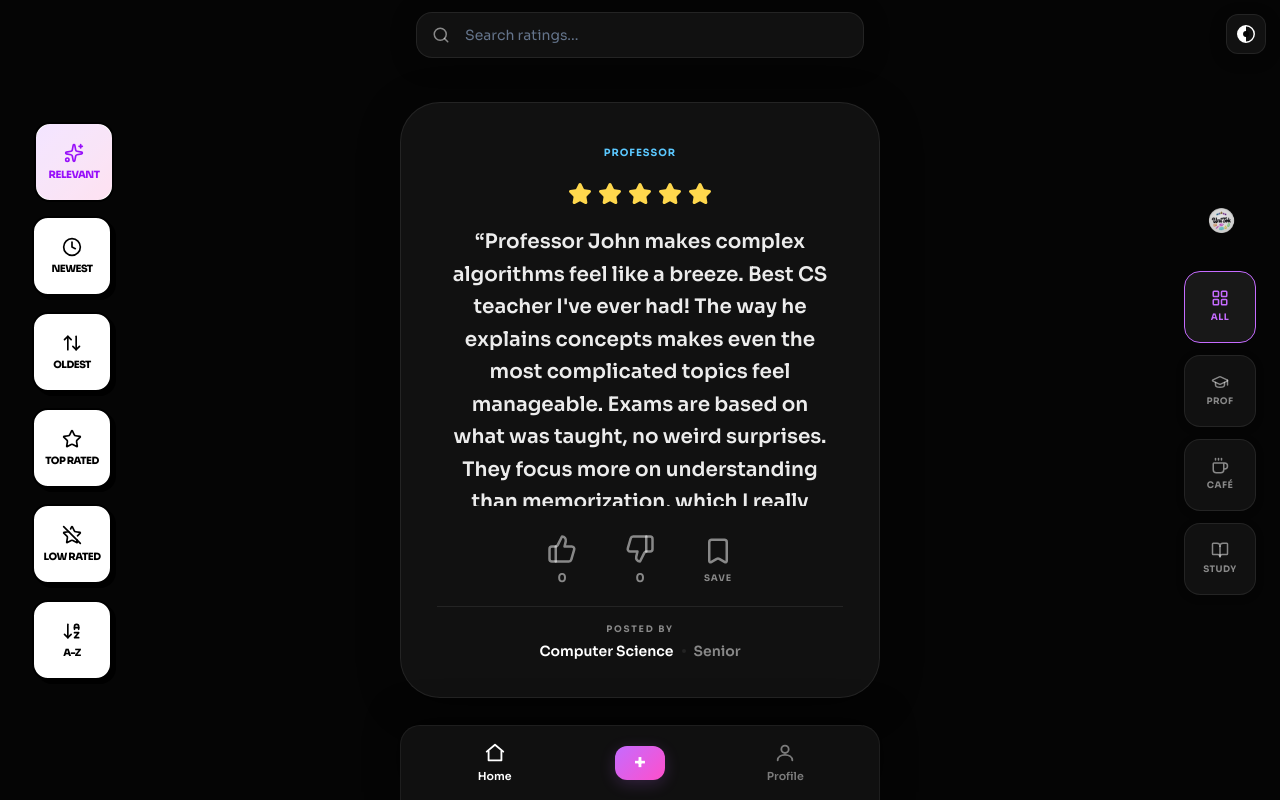
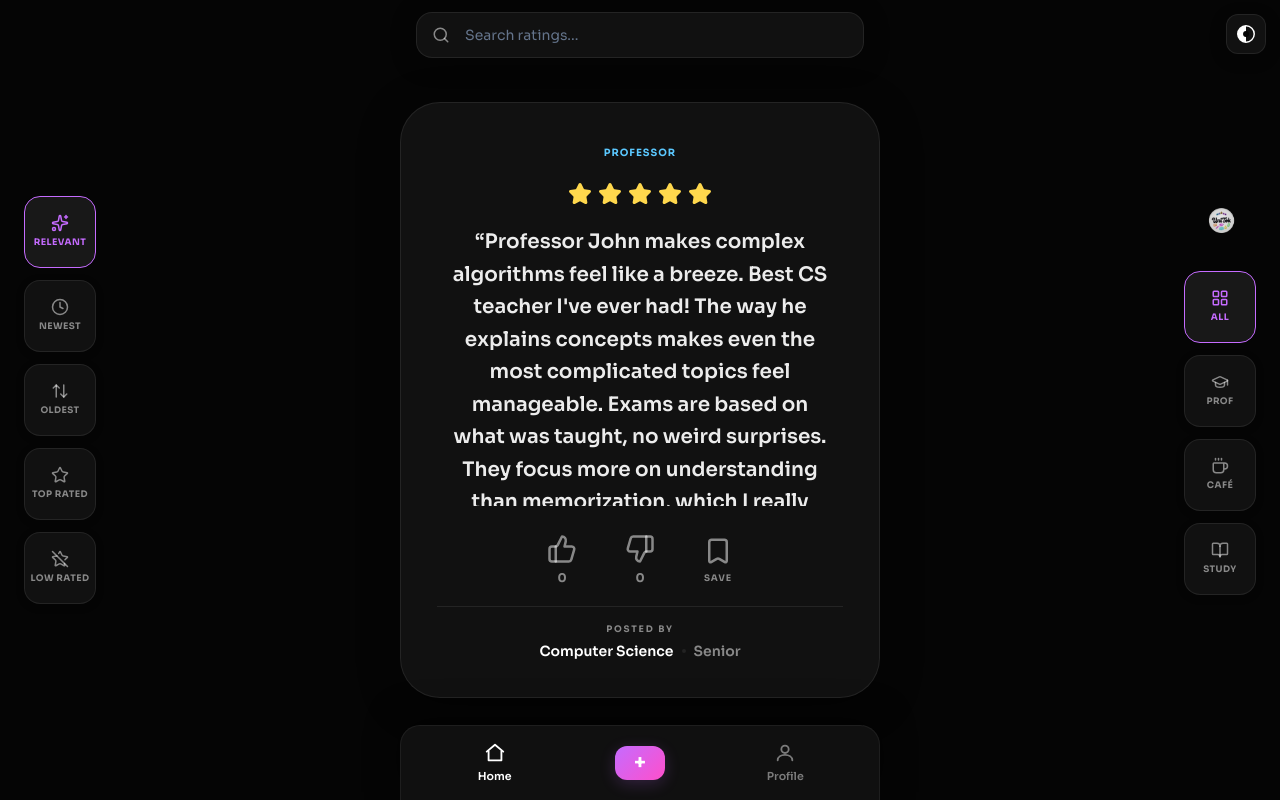
Before and after one commit to cmps-271-team-2/Frontend, a Next.js app: page /home in a window 1280 px wide. Built offline with nearby package versions, Linux system fonts and the light colour scheme.

Commit message:
improved the design for the sorting buttons

```diff
--- a/app/components/sortBar.tsx
+++ b/app/components/sortBar.tsx
@@ -13,47 +13,61 @@ import {
 export default function SortBar({ activeSort, setActiveSort }: any) {
 
   const sortOptions = [
-    { id: "relevant", label: "Relevant", icon: <Sparkles size={20} /> },
-    { id: "newest", label: "Newest", icon: <Clock size={20} /> },
-    { id: "oldest", label: "Oldest", icon: <ArrowUpDown size={20} /> },
-    { id: "highestRating", label: "Top Rated", icon: <Star size={20} /> },
-    { id: "lowestRating", label: "Low Rated", icon: <StarOff size={20} /> },
-    { id: "alphabetical", label: "A-Z", icon: <ArrowDownAZ size={20} /> }
+    { id: "relevant", label: "Relevant", icon: <Sparkles size={18} />, color: "var(--accent)" },
+    { id: "newest", label: "Newest", icon: <Clock size={18} />, color: "var(--accent-blue)" },
+    { id: "oldest", label: "Oldest", icon: <ArrowUpDown size={18} />, color: "var(--accent)" },
+    { id: "highestRating", label: "Top Rated", icon: <Star size={18} />, color: "var(--accent-orange)" },
+    { id: "lowestRating", label: "Low Rated", icon: <StarOff size={18} />, color: "var(--accent-orange)" }
   ];
 
   return (
-    <nav className="fixed top-0 left-8 h-screen z-[100] flex flex-col items-center justify-center gap-6">
+    <nav className="fixed top-0 left-6 h-screen z-[100] flex flex-col items-center justify-center gap-5">
 
-      <div className="flex flex-col gap-4">
-        {sortOptions.map((option) => (
-          <button
-            key={option.id}
-            onClick={() => setActiveSort(option.id)}
-            className={`flex flex-col items-center justify-center w-20 h-20 rounded-2xl border-2 border-black transition-all duration-200 group relative
-              ${
-                activeSort === option.id
-                  ? "bg-white shadow-none translate-x-[2px] translate-y-[2px]"
-                  : "bg-white shadow-[4px_4px_0px_rgba(0,0,0,1)] hover:shadow-none hover:translate-x-[2px] hover:translate-y-[2px]"
-              }`}
-          >
+      <div className="flex flex-col gap-3">
+        {sortOptions.map((option) => {
 
-            {activeSort === option.id && (
-              <div className="absolute inset-0 rounded-2xl bg-gradient-to-br from-purple-500/20 to-pink-500/20 animate-pulse" />
-            )}
+          const isActive = activeSort === option.id;
 
-            <div className={`relative z-10 ${activeSort === option.id ? "text-purple-600" : "text-black"}`}>
+          return (
+            <button
+              key={option.id}
+              onClick={() => setActiveSort(option.id)}
+              className="flex flex-col items-center justify-center w-[72px] h-[72px] rounded-2xl transition-all duration-200"
+              style={{
+                background: isActive ? "var(--card-elevated)" : "var(--card)",
+                border: `1px solid ${isActive ? option.color : "var(--border)"}`,
+                color: isActive ? option.color : "var(--muted)",
+                boxShadow: isActive
+                  ? `0 0 16px ${option.color}22, 0 4px 12px rgba(0,0,0,0.3)`
+                  : "0 2px 8px rgba(0,0,0,0.2)",
+              }}
+              onMouseEnter={(e) => {
+                if (!isActive) {
+                  e.currentTarget.style.borderColor = `${option.color}60`;
+                  e.currentTarget.style.color = option.color;
+                  e.currentTarget.style.transform = "translateY(-2px)";
+                  e.currentTarget.style.boxShadow = `0 0 12px ${option.color}15, 0 4px 12px rgba(0,0,0,0.3)`;
+                }
+              }}
+              onMouseLeave={(e) => {
+                if (!isActive) {
+                  e.currentTarget.style.borderColor = "var(--border)";
+                  e.currentTarget.style.color = "var(--muted)";
+                  e.currentTarget.style.transform = "translateY(0)";
+                  e.currentTarget.style.boxShadow = "0 2px 8px rgba(0,0,0,0.2)";
+                }
+              }}
+            >
+
               {option.icon}
-            </div>
 
-            <span
-              className={`relative z-10 text-[10px] font-black uppercase mt-1 tracking-tighter
-              ${activeSort === option.id ? "text-purple-600" : "text-black"}`}
-            >
-              {option.label}
-            </span>
+              <span className="text-[9px] font-bold uppercase mt-1 tracking-wider">
+                {option.label}
+              </span>
 
-          </button>
-        ))}
+            </button>
+          );
+        })}
       </div>
 
     </nav>
```
Also changed, not shown: 1 other file (tests, documents, lock files or other folders).
